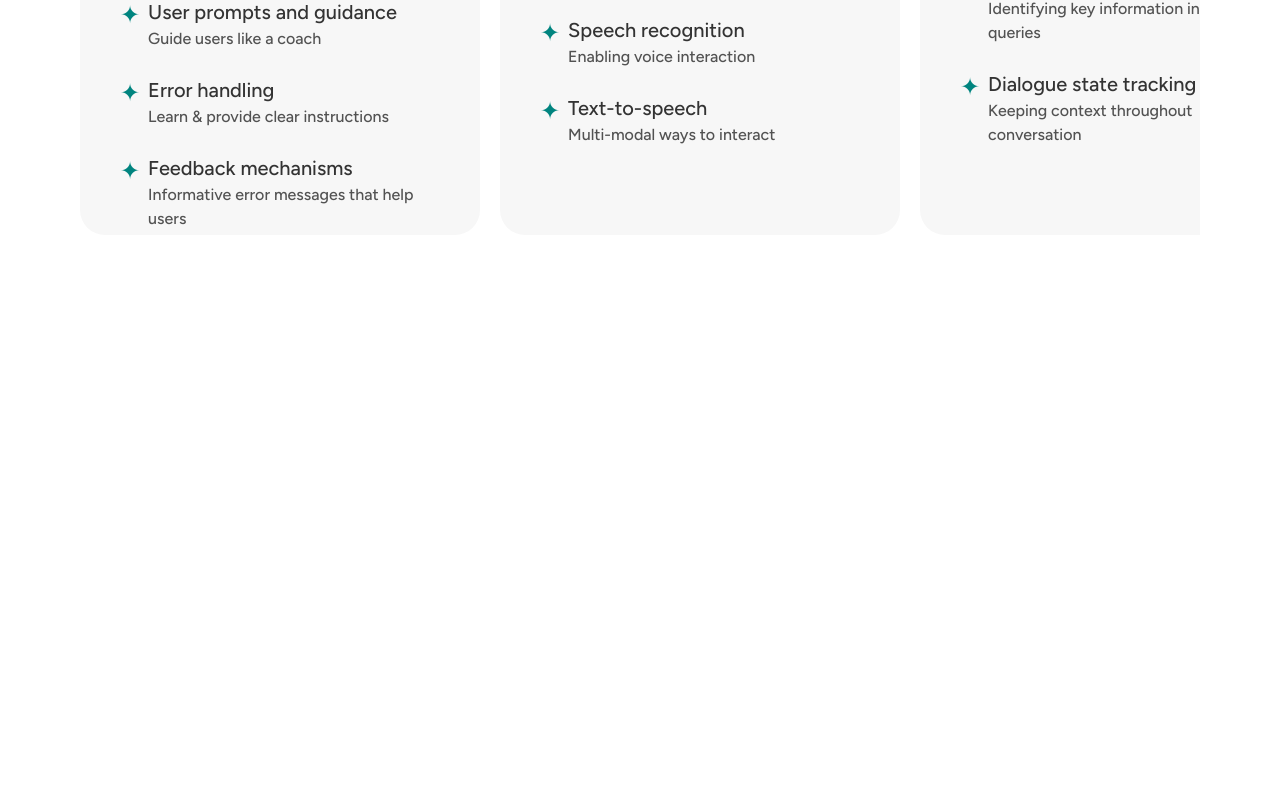
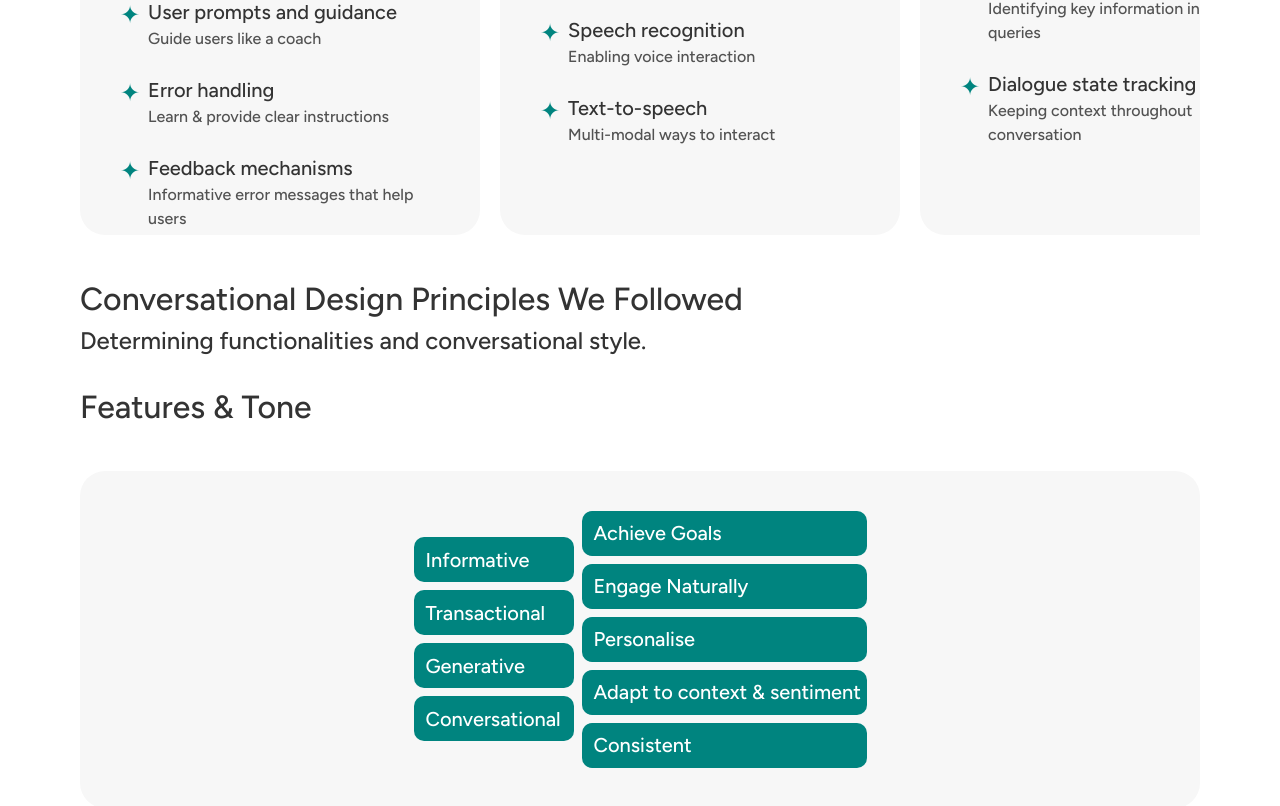
Before and after one commit to ayushmanchhabra/kashikagirotra.com, a React (Vite) app: page /project/juno in a window 1280 px wide. Shown: the part 5734-6540 px from the top of the page. Before the commit the page ends 6089 px from the top, so only its background shows below. Built offline with nearby package versions, Linux system fonts and the light colour scheme.

Commit message:
chore(project): update progress

```diff
--- a/src/screens/projects/Juno.tsx
+++ b/src/screens/projects/Juno.tsx
@@ -493,6 +493,54 @@ export default function Juno() {
                 </div>
             </div>
 
+            <span className="text-[#333333] text-[32px] mt-30">
+                Conversational Design Principles We Followed
+            </span>
+            <br />
+            <span className="text-[#333333] text-[24px]">
+                Determining functionalities and conversational style.
+            </span>
+            <br /><br />
+            <span className="text-[#333333] text-[32px]">
+                Features & Tone
+            </span>
+            <br />
+            <div className="bg-[#F7F7F7] rounded-[25px] p-10 mt-10 mb-10">
+                <div className="flex flex-row justify-center gap-2">
+                    <div className="flex flex-col justify-center items-center gap-2">
+                        <span className="h-[45px] w-[160px] bg-[#00847f] text-white rounded-[10px] text-[20px] pl-3 flex items-center text-left">
+                            Informative
+                        </span>
+                        <span className="h-[45px] w-[160px] bg-[#00847f] text-white rounded-[10px] text-[20px] pl-3 flex items-center text-left">
+                            Transactional
+                        </span>
+                        <span className="h-[45px] w-[160px] bg-[#00847f] text-white rounded-[10px] text-[20px] pl-3 flex items-center text-left">
+                            Generative
+                        </span>
+                        <span className="h-[45px] w-[160px] bg-[#00847f] text-white rounded-[10px] text-[20px] pl-3 flex items-center text-left">
+                            Conversational
+                        </span>
+                    </div>
+                    <div className="flex flex-col justify-center items-center gap-2">
+                        <span className="h-[45px] w-[285px] bg-[#00847f] text-white rounded-[10px] text-[20px] pl-3 flex items-center text-left">
+                            Achieve Goals
+                        </span>
+                        <span className="h-[45px] w-[285px] bg-[#00847f] text-white rounded-[10px] text-[20px] pl-3 flex items-center text-left">
+                            Engage Naturally
+                        </span>
+                        <span className="h-[45px] w-[285px] bg-[#00847f] text-white rounded-[10px] text-[20px] pl-3 flex items-center text-left">
+                            Personalise
+                        </span>
+                        <span className="h-[45px] w-[285px] bg-[#00847f] text-white rounded-[10px] text-[20px] pl-3 flex items-center text-left">
+                            Adapt to context & sentiment
+                        </span>
+                        <span className="h-[45px] w-[285px] bg-[#00847f] text-white rounded-[10px] text-[20px] pl-3 flex items-center text-left">
+                            Consistent
+                        </span>
+                    </div>
+                </div>
+            </div>
+
         </div>
     );
 }
```
